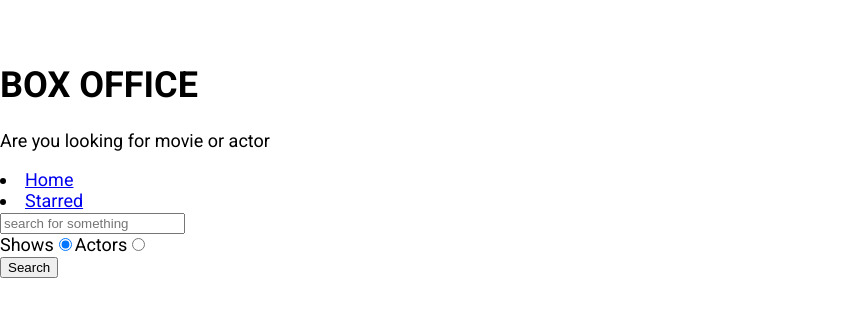
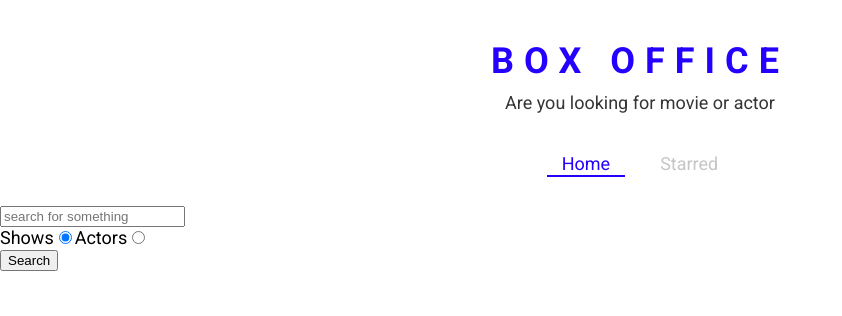
Before and after one commit to R0hitpoonia/box-office, a React (Create React App) app: page / in a window 1280 px wide. Shown: the top 316 px of the page, without its empty margins (0-842 px from the left). Built offline with nearby package versions, Linux system fonts and the light colour scheme.

Commit message:
partially styled app

```diff
--- a/src/App.js
+++ b/src/App.js
@@ -1,12 +1,21 @@
 import React from 'react';
 import { Switch, Route } from 'react-router-dom';
-
+import { ThemeProvider } from 'styled-components';
 import Home from './pages/Home';
 import Show from './pages/Show';
 import Starred from './pages/Starred';
 
+const theme = {
+  mainColors: {
+    blue: '#2400ff',
+    gray: '#c6c6c6',
+    dark: '#353535',
+  },
+};
+
 function App() {
   return (
+    <ThemeProvider theme={theme}>
       <Switch>
         <Route exact path="/">
           <Home />
@@ -19,6 +28,7 @@
         </Route>
         <Route>This is 404 page.</Route>
       </Switch>
+    </ThemeProvider>
   );
 }
 
--- a/src/components/Navs.js
+++ b/src/components/Navs.js
@@ -1,5 +1,6 @@
 import React from 'react';
-import { Link } from 'react-router-dom';
+import { useLocation } from 'react-router-dom';
+import { LinkStyled, NavList } from './Navs.styled';
 
 const LINKS = [
   { to: '/', text: 'Home' },
@@ -7,11 +8,24 @@
 ];
 
 const Navs = () => {
-  return LINKS.map(items => (
-    <li key={items.to}>
-      <Link to={items.to}>{items.text}</Link>
-    </li>
-  ));
+  const location = useLocation();
+
+  return (
+    <div>
+      <NavList>
+        {LINKS.map(items => (
+          <li key={items.to}>
+            <LinkStyled
+              to={items.to}
+              className={items.to === location.pathname ? 'active' : ''}
+            >
+              {items.text}
+            </LinkStyled>
+          </li>
+        ))}
+      </NavList>
+    </div>
+  );
 };
 
 export default Navs;
--- /dev/null
+++ b/src/components/Navs.styled.js
@@ -0,0 +1,41 @@
+import { Link } from 'react-router-dom';
+import styled from 'styled-components';
+
+export const NavList = styled.ul`
+  display: flex;
+  justify-content: center;
+  list-style: none;
+  margin: 0 0 30px;
+  padding: 0;
+`;
+
+export const LinkStyled = styled(Link)`
+  margin: 0 10px;
+  padding: 3px 15px;
+  position: relative;
+  text-decoration: none;
+  color: ${({ theme }) => theme.mainColors.gray};
+  &.active {
+    color: ${({ theme }) => theme.mainColors.blue};
+    &:after {
+      content: '';
+      position: absolute;
+      display: block;
+      height: 2px;
+      left: 0%;
+      bottom: 0;
+      background-color: ${({ theme }) => theme.mainColors.blue};
+      animation: slide-in 0.3s ease-in forwards;
+      @keyframes slide-in {
+        from {
+          left: 50%;
+          width: 0;
+        }
+        to {
+          left: 0%;
+          width: 100%;
+        }
+      }
+    }
+  }
+`;
--- a/src/components/Title.js
+++ b/src/components/Title.js
@@ -1,11 +1,12 @@
 import React from 'react';
+import { TitleWrapper } from './Title.styled';
 
 const Title = ({ title, subtitle }) => {
   return (
-    <div>
+    <TitleWrapper>
       <h1>{title}</h1>
       <p>{subtitle}</p>
-    </div>
+    </TitleWrapper>
   );
 };
 
--- /dev/null
+++ b/src/components/Title.styled.js
@@ -0,0 +1,18 @@
+import styled from 'styled-components';
+
+export const TitleWrapper = styled.div`
+  text-align: center;
+  margin: 0 0 40px;
+
+  h1 {
+    color: ${({ theme }) => theme.mainColors.blue};
+    letter-spacing: 10px;
+    text-transform: uppercase;
+    margin: 0 0 10px;
+  }
+
+  p {
+    color: ${({ theme }) => theme.mainColors.dark};
+    margin: 0;
+  }
+`;
```
Lines whose indentation alone changed are shown as unchanged.
